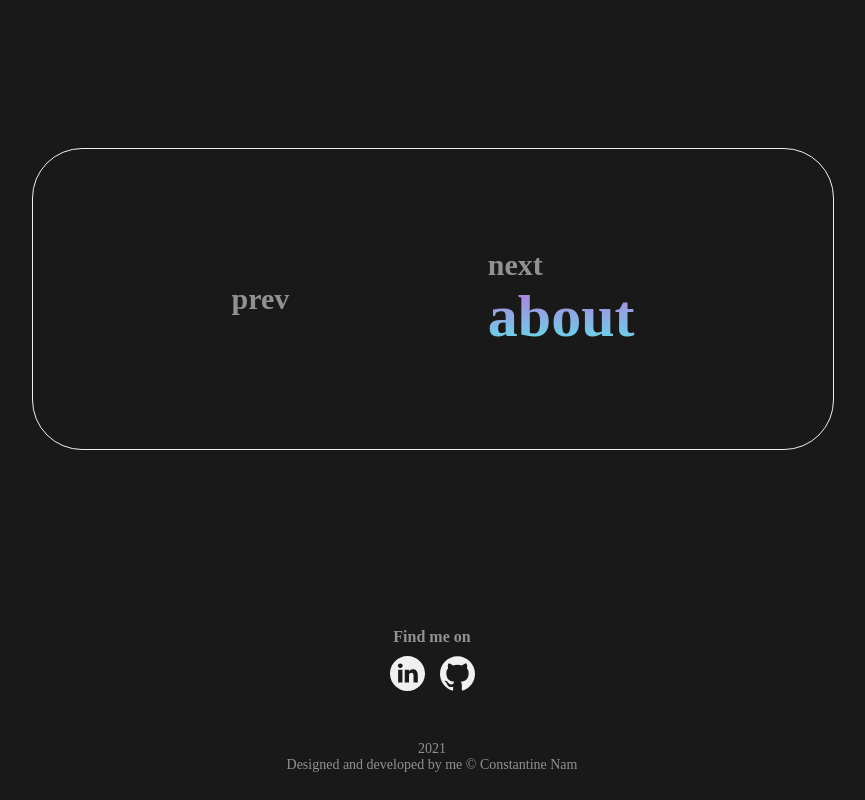
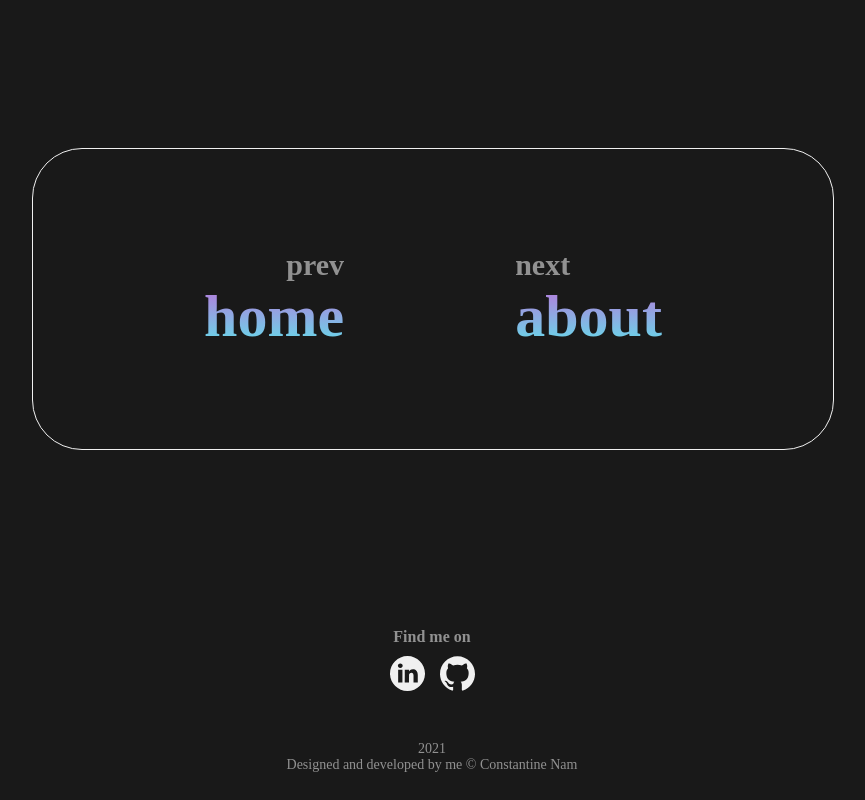
Before and after one commit to ConstantineNam/portfolio, a React (Create React App) app: page / in a window 1280 px wide. Shown: the part 4152-4952 px from the top of the page, without its empty margins (208-1073 px from the left). Built offline with nearby package versions, Linux system fonts and the light colour scheme; the HTML template or start-up script is replaced by a standard one.

Commit message:
nav suggestions fix

```diff
--- a/src/components/NavSuggestion.js
+++ b/src/components/NavSuggestion.js
@@ -15,7 +15,7 @@ const NavSuggestion = (props) => {
     }
 
     useEffect(()=> {
-        if(!props ) {
+        if(!props.prev ) {
             setScrollToTopLink(true)
         }
         if(props.prev === 'work') {
```
